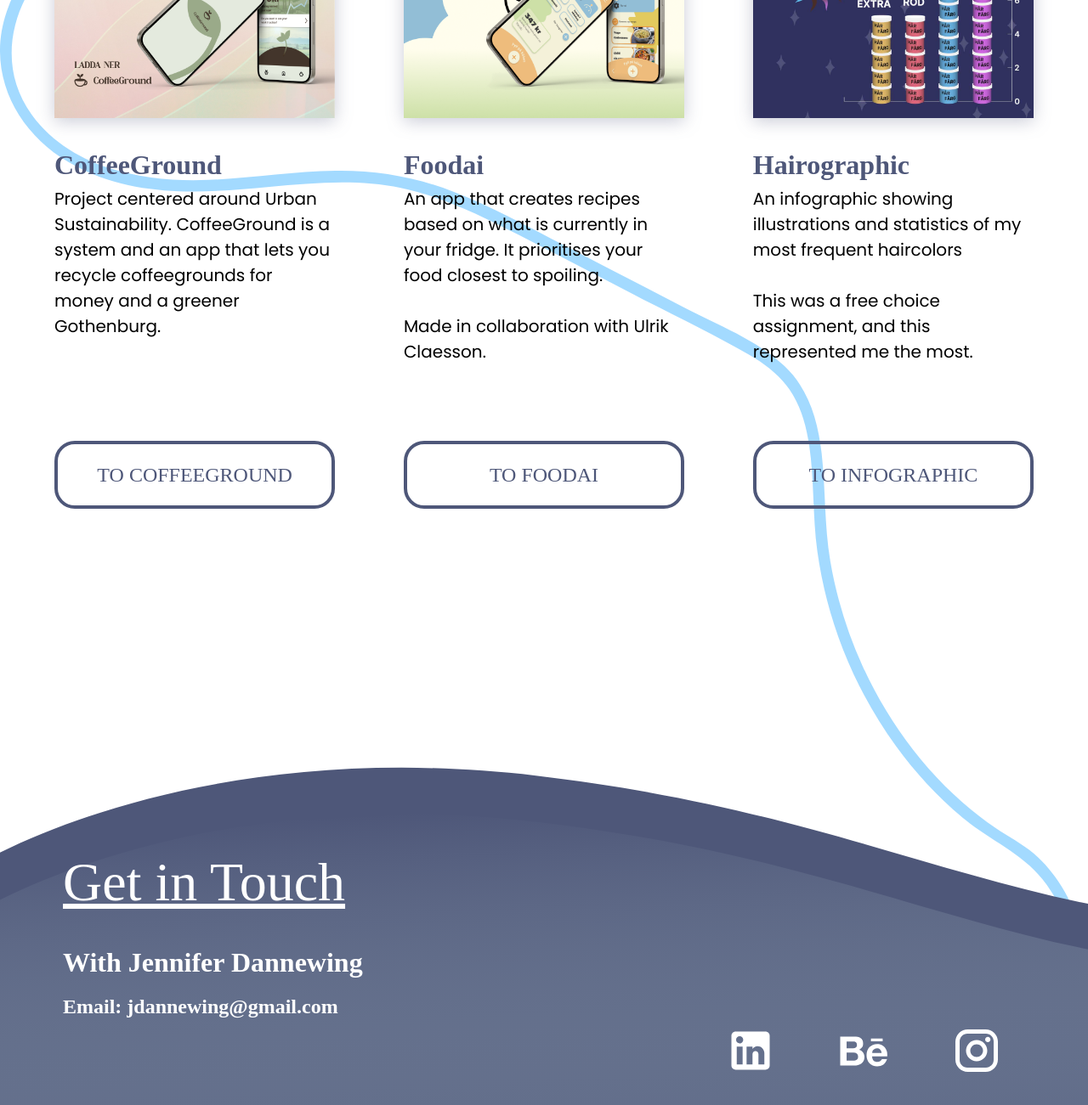
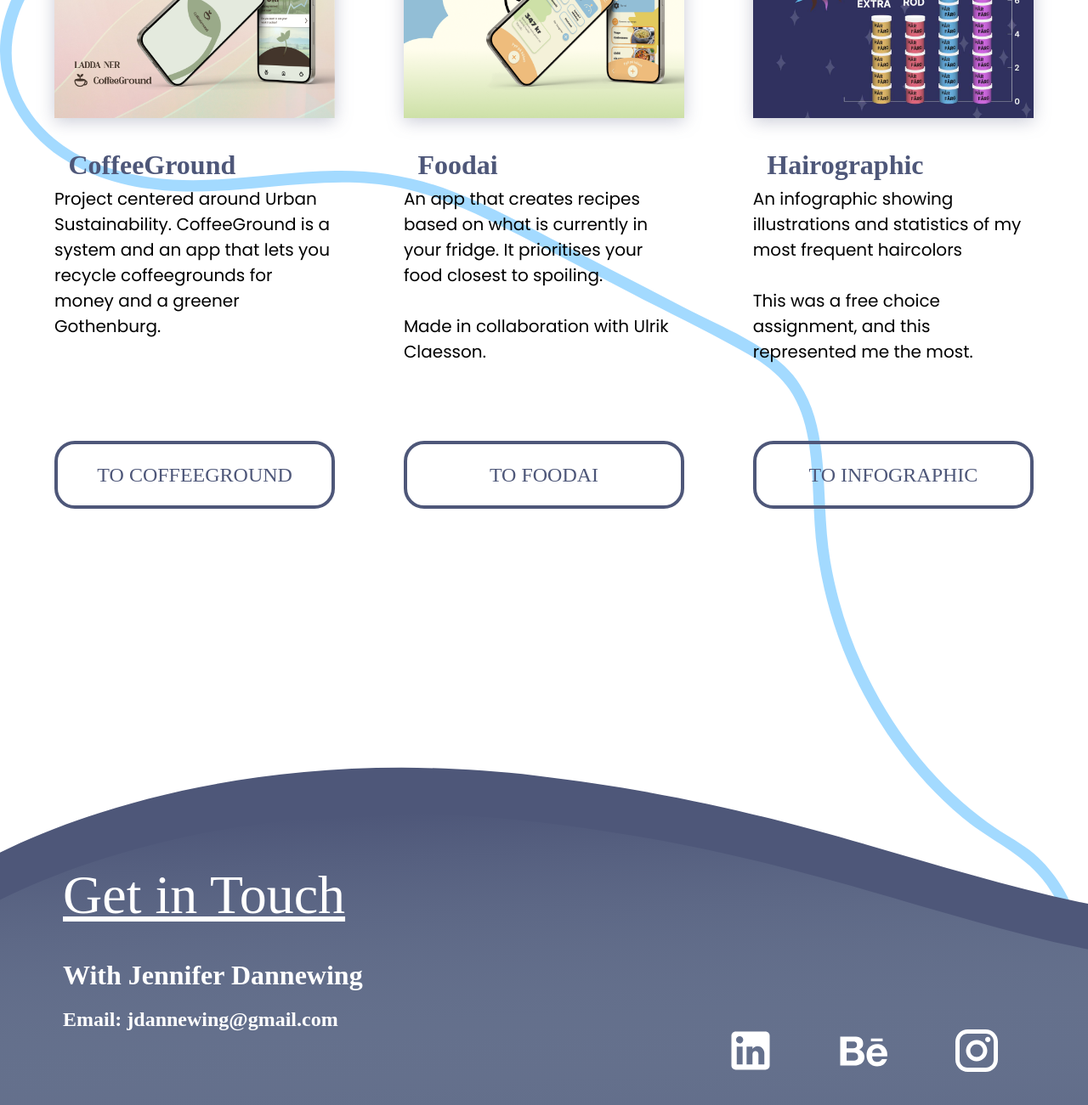
Before and after one commit to dannewingj/portfolio, a plain HTML site: page index.html in a window 1280 px wide. Shown: the part 1072-2373 px from the top of the page at 85% size. Drawn offline with Linux system fonts and the light colour scheme.

Commit message:
Last minute

```diff
--- a/style.css
+++ b/style.css
@@ -191,6 +191,7 @@
 }
 
 main h2 {
+    margin-left: 5%;
     margin-bottom: 2%;
     margin-top: 10%;
 
@@ -240,7 +241,7 @@
 footer h1 {
     color: white;
     padding: 10px;
-    margin-top: 25px;
+    margin-top: 40px;
 }
 
 footer h2 {
```
